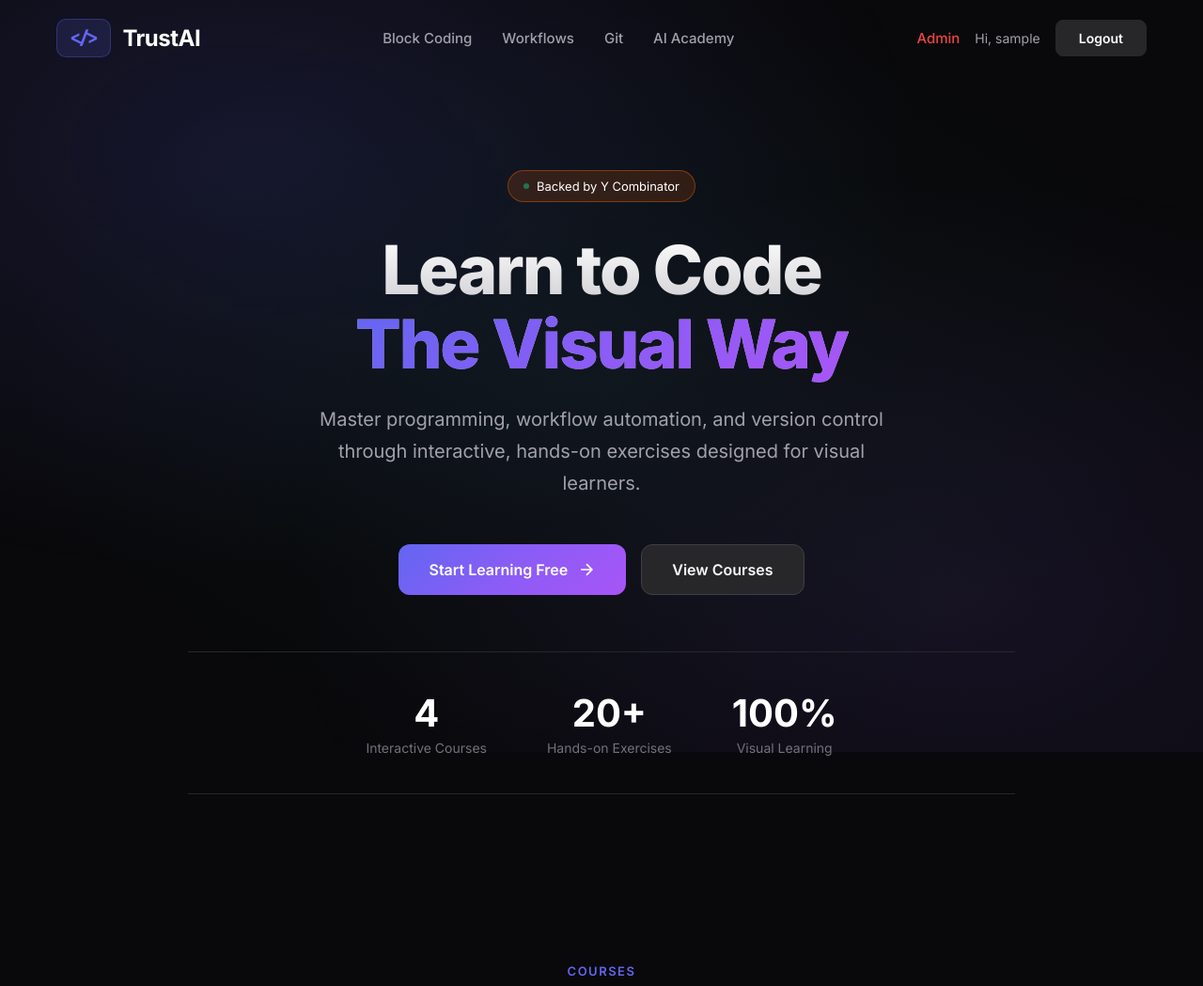
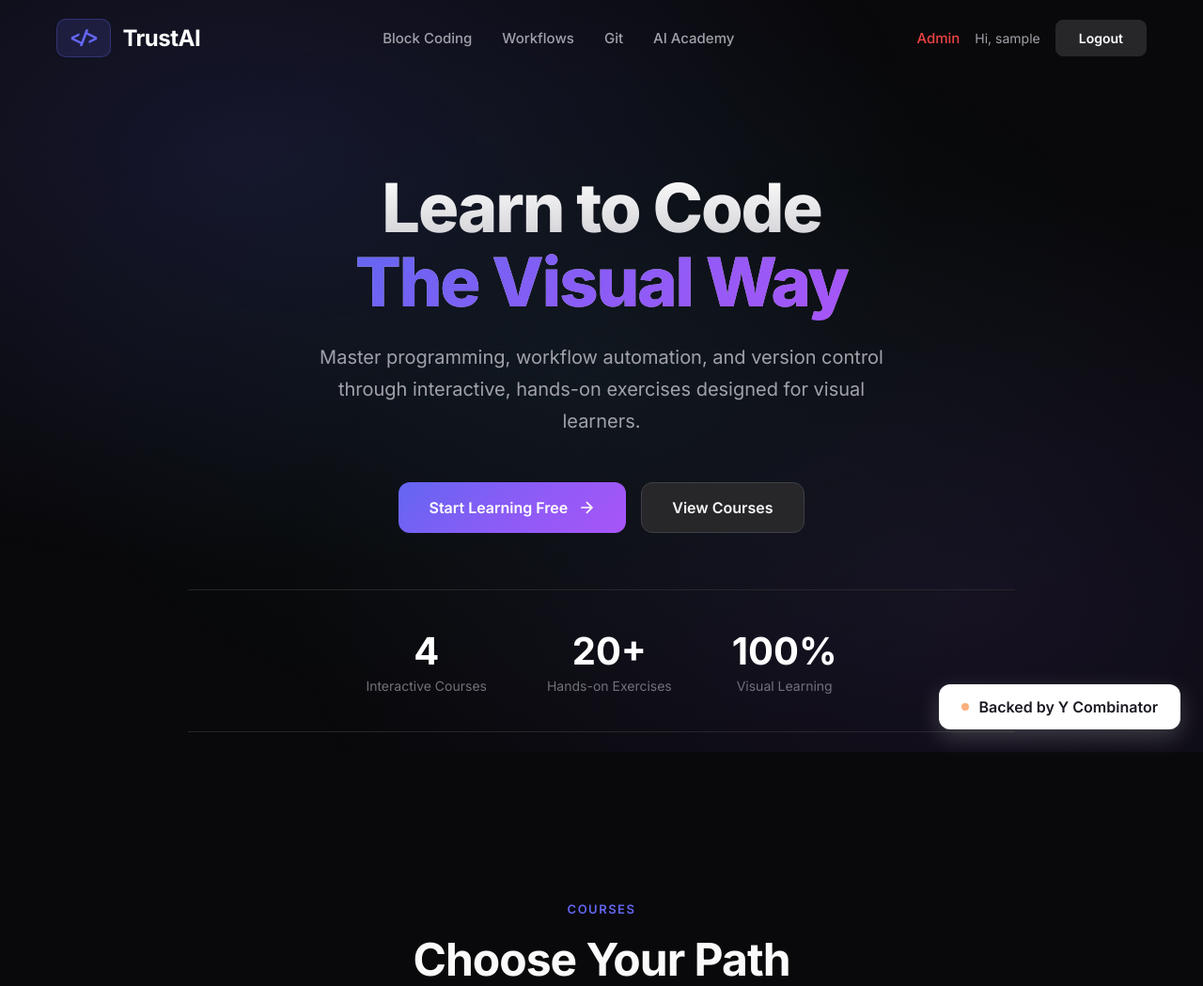
Before and after one commit to turtler12/teach_coding, a Flask app: page / in a window 1280 px wide. Shown: the top 1049 px of the page at 94% size. Run offline with Flask 3, Linux system fonts and the light colour scheme; the visitor is signed in with stand-in values (Sample User, id 1).

Commit message:
Update homepage: public access, login/signup nav, white YC badge
- Make homepage publicly accessible without login
- Show Login/Sign Up buttons when not logged in
- Move YC badge to bottom right corner with white background
- Keep course pages protected with login_required

Co-Authored-By: Claude Opus 4.5 <noreply@anthropic.com>

```diff
--- a/main.py
+++ b/main.py
@@ -218,7 +218,6 @@ def logout():
     return redirect(url_for('login'))
 
 @app.route('/')
-@login_required
 def home():
     return render_template('home.html')
 
--- a/templates/home.html
+++ b/templates/home.html
@@ -618,6 +618,38 @@
             color: white;
         }
 
+        /* YC Badge - Fixed Bottom Right */
+        .yc-badge {
+            position: fixed;
+            bottom: 24px;
+            right: 24px;
+            background: white;
+            color: #1a1a24;
+            padding: 14px 24px;
+            border-radius: 12px;
+            font-size: 16px;
+            font-weight: 600;
+            display: flex;
+            align-items: center;
+            gap: 10px;
+            box-shadow: 0 8px 24px rgba(255, 255, 255, 0.2);
+            z-index: 1000;
+            transition: transform 0.2s, box-shadow 0.2s;
+        }
+
+        .yc-badge:hover {
+            transform: translateY(-2px);
+            box-shadow: 0 12px 32px rgba(255, 255, 255, 0.3);
+        }
+
+        .yc-badge-dot {
+            width: 8px;
+            height: 8px;
+            background: #f97316;
+            border-radius: 50%;
+            animation: pulse 2s infinite;
+        }
+
         /* Responsive */
         @media (max-width: 1024px) {
             .courses-grid {
@@ -684,20 +716,21 @@
                 <a href="/ai-academy" class="nav-link">AI Academy</a>
             </div>
             <div class="nav-user">
-                {% if session.get('is_admin') %}
-                <a href="/admin" class="nav-link" style="color: #ef4444;">Admin</a>
+                {% if session.get('user') %}
+                    {% if session.get('is_admin') %}
+                    <a href="/admin" class="nav-link" style="color: #ef4444;">Admin</a>
+                    {% endif %}
+                    <span class="user-greeting">Hi, {{ session.get('user') }}</span>
+                    <a href="/logout" class="nav-cta logout-btn">Logout</a>
+                {% else %}
+                    <a href="/login" class="nav-link">Login</a>
+                    <a href="/signup" class="nav-cta">Sign Up</a>
                 {% endif %}
-                <span class="user-greeting">Hi, {{ session.get('user', 'User') }}</span>
-                <a href="/logout" class="nav-cta logout-btn">Logout</a>
             </div>
         </nav>
 
         <!-- Hero -->
         <section class="hero">
-            <div class="hero-badge">
-                <span></span>
-                Backed by Y Combinator
-            </div>
             <h1>Learn to Code<br><span class="highlight">The Visual Way</span></h1>
             <p class="hero-subtitle">
                 Master programming, workflow automation, and version control through
@@ -881,5 +914,11 @@
             <p>Built with TrustAI — Empowering the next generation of developers</p>
         </footer>
     </div>
+
+    <!-- YC Badge - Fixed Bottom Right -->
+    <div class="yc-badge">
+        <span class="yc-badge-dot"></span>
+        Backed by Y Combinator
+    </div>
 </body>
 </html>
```
